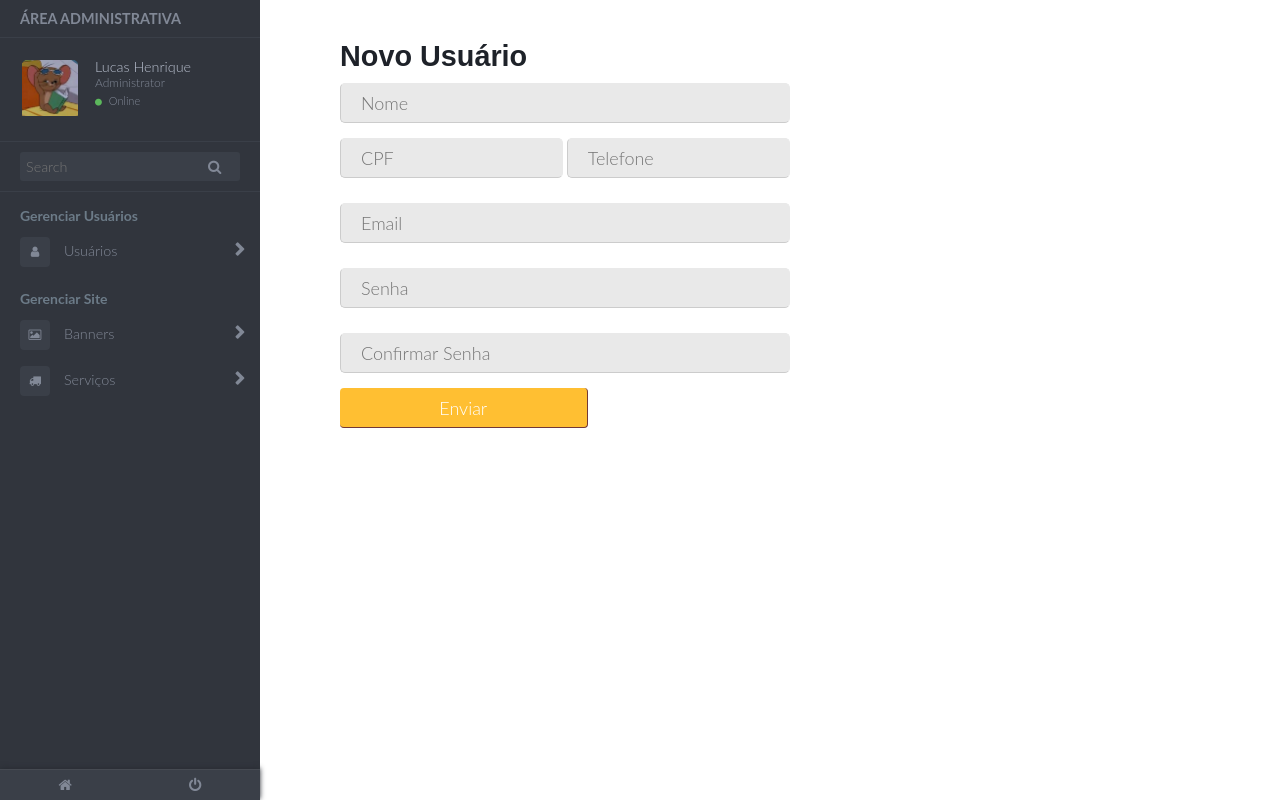
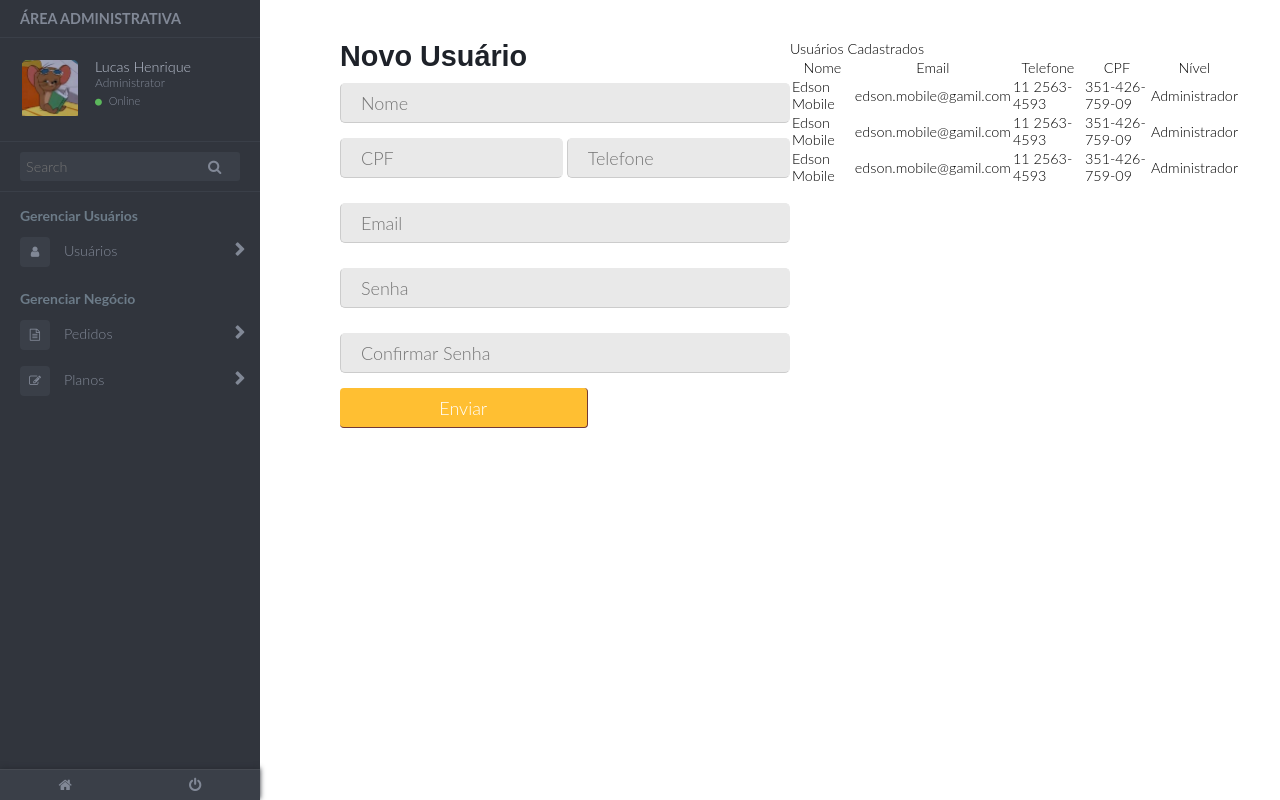
Before and after one commit to EdsonMeloR/Projeto-Web, a PHP site: page /admin/principal.php?link=2 in a window 1280 px wide. Run offline with PHP 8.4, Linux system fonts and the light colour scheme; some libraries are stand-ins or nearby versions.

Commit message:
Ajuste de alguma coisa, que não lembro

```diff
--- a/admin/css/principal_estilo.css
+++ b/admin/css/principal_estilo.css
@@ -383,7 +383,7 @@ body
 /*--------------------------page-content-----------------------------*/
 
 .page-wrapper .page-content {
-    display: inline-block;
+    display: flex;
     width: 100%;
     padding-left: 0px;
     padding-top: 20px;
@@ -604,3 +604,9 @@ body
 {
     opacity: 1;
 }
+
+/* ---------------------------------------------------------------------------- */
+
+/* ! EDITANDO LISTA DE USUARIOS */
+
+/* https://codepen.io/alassetter/pen/cyrfB */
--- a/admin/frm_adicionarUser.php
+++ b/admin/frm_adicionarUser.php
@@ -18,3 +18,39 @@
         <input type="submit" class="btn_form" value="Enviar">
     </form>
 </div>
+
+<div class="lista_user">
+    <h1>Usuários Cadastrados</h1>
+    <table class="tabela_user">
+        <tr>
+            <th>Nome</th>
+            <th>Email</th>
+            <th>Telefone</th>
+            <th>CPF</th>
+            <th>Nível</th>
+        </tr>
+        <tr>
+            <td data-th="Nome">Edson Mobile</td>
+            <td data-th="Email">edson.mobile@gamil.com</td>
+            <td data-th="Telefone">11 2563-4593</td>
+            <td data-th="CPF">351-426-759-09</td>
+            <td data-th="Nível">Administrador</td>
+        </tr>
+
+        <tr>
+            <td data-th="Nome">Edson Mobile</td>
+            <td data-th="Email">edson.mobile@gamil.com</td>
+            <td data-th="Telefone">11 2563-4593</td>
+            <td data-th="CPF">351-426-759-09</td>
+            <td data-th="Nível">Administrador</td>
+        </tr>
+
+        <tr>
+            <td data-th="Nome">Edson Mobile</td>
+            <td data-th="Email">edson.mobile@gamil.com</td>
+            <td data-th="Telefone">11 2563-4593</td>
+            <td data-th="CPF">351-426-759-09</td>
+            <td data-th="Nível">Administrador</td>
+        </tr>
+    </table>
+</div>
--- a/admin/principal.php
+++ b/admin/principal.php
@@ -77,34 +77,25 @@
                                         <a href="principal.php?link=2">Cadastrar Usuário
                                         </a>
                                     </li>
-                                    <li>
-                                        <a href="principal.php?link=3">Listar Usuários</a>
-                                    </li>
-                                    <li>
-                                        <a href="principal.php?link=3">Consultar Usuário</a>
-                                    </li>
                                 </ul>
                             </div>
                         </li>
 
                      <!-- ! Gerenciar Site -->
                         <li class="header-menu">
-                            <span>Gerenciar Site</span>
+                            <span>Gerenciar Negócio</span>
                         </li>
                         <li class="sidebar-dropdown">
                          <!-- * Funções do site - Banners -->
                             <a>
-                                <i class="fa fa-image"></i>
+                                <i class="fa fa-file-text-o"></i>
                                  <!-- * Banners -->
-                                <span>Banners</span>
+                                <span>Pedidos</span>
                             </a>
                             <div class="sidebar-submenu">
                                 <ul>
                                     <li>
                                         <a href="principal.php?link=">Adicionar</a>
-                                    </li>
-                                    <li>
-                                        <a href="principal.php?link=">Listar</a>
                                     </li>
                                 </ul>
                             </div>
@@ -112,17 +103,14 @@
                         <li class="sidebar-dropdown">
                          <!-- * Funções do site - Serviços -->
                             <a>
-                                <i class="fa fa-truck"></i>
+                                <i class="fa  fa-pencil-square-o"></i>
                                  <!-- * Serviços -->
-                                <span>Serviços</span>
+                                <span>Planos</span>
                             </a>
                             <div class="sidebar-submenu">
                                 <ul>
                                     <li>
                                         <a href="principal.php?link=">Adicionar</a>
-                                    </li>
-                                    <li>
-                                        <a href="principal.php?link=">Listar</a>
                                     </li>
                                 </ul>
                             </div>
@@ -144,7 +132,7 @@
 
         <!-- * sidebar-wrapper  -->
         <main class="page-content">
-            <div class="conteudo_frm">
+            <div class="conteudo_frm_l">
 
                 <?php
 
@@ -156,15 +144,12 @@
 
                     // * LINKS PARA USUARIO
                     $pag[2] = "frm_adicionarUser.php";
-                    $pag[3] = "lista_user.php";
 
-                    // * LINKS PARA BANNER
-                    $pag[4] = "adicionar_banner.php";
-                    $pag[5] = "lista_banner.php";
+                    // * LINKS PARA PEDIDOS
+                    $pag[3] = "lista_pedido.php";
 
-                    // * LINKS PARA SERVIÇOS
-                    $pag[6] = "adicionar_servico.php";
-                    $pag[7] = "lista_servico.php";
+                    // * LINKS PARA PLANOS
+                    $pag[4] = "frm_adicionarPlano.php";
 
                     if(!empty($link))
                     {
@@ -188,6 +173,7 @@
 
                 ?>
             </div>
+
         </main>
         <!-- * page-content" -->
     </div>
```
